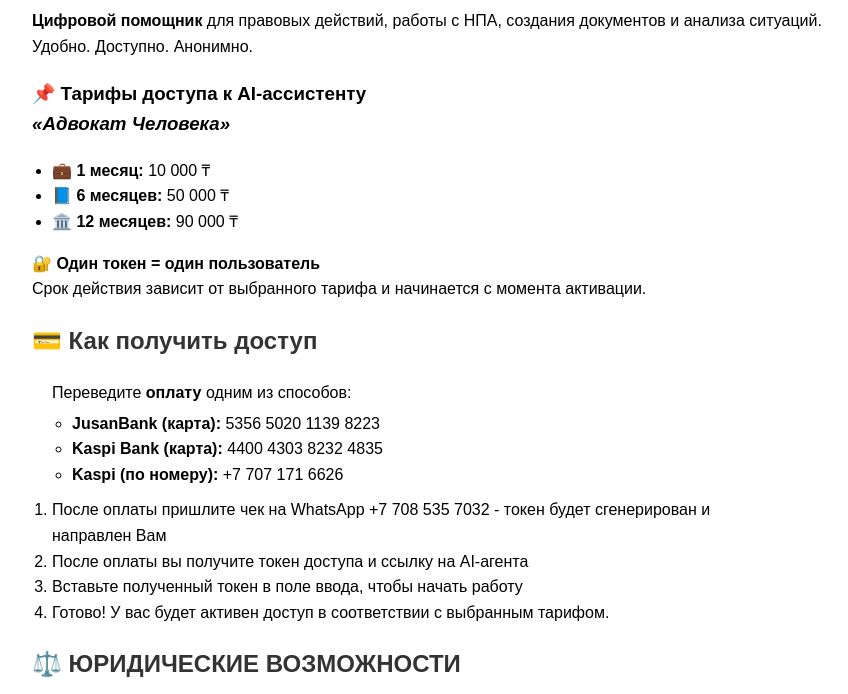
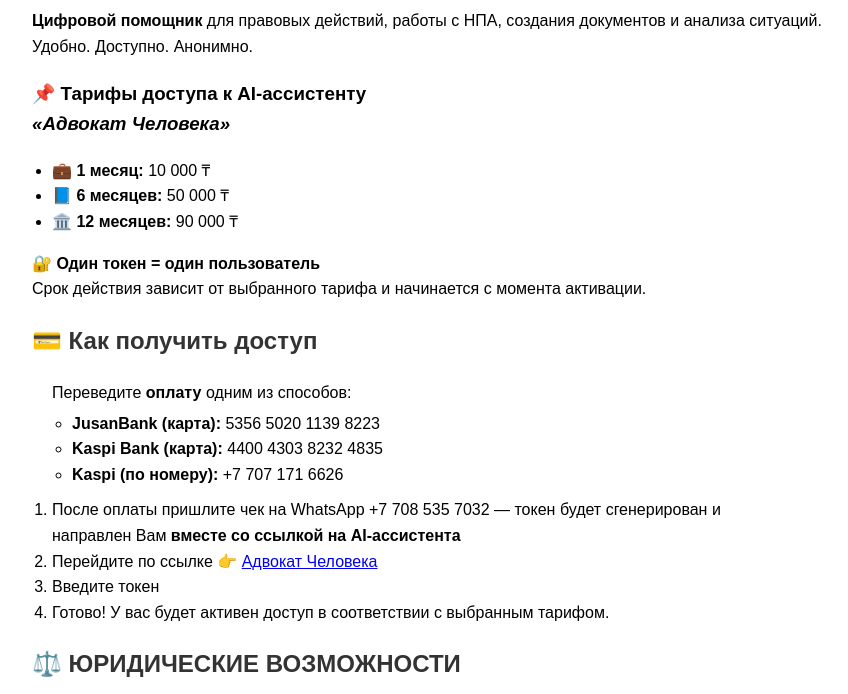
Before and after one commit to Absolutkz/advokat_cheloveka, a plain HTML site: page index.html in a window 1280 px wide. Shown: the part 106-800 px from the top of the page, without its empty margins (208-1056 px from the left). Drawn offline with Linux system fonts and the light colour scheme.

Commit message:
Update index.html

```diff
--- a/index.html
+++ b/index.html
@@ -54,10 +54,9 @@
       <li><strong>Kaspi Bank (карта):</strong> 4400 4303 8232 4835</li>
       <li><strong>Kaspi (по номеру):</strong> +7 707 171 6626</li>
     </ul>
-    <li>После оплаты пришлите чек на WhatsApp +7 708 535 7032 -  токен будет сгенерирован и направлен Вам <br>
-      </li>
-    <li>После оплаты вы получите токен доступа и ссылку на AI-агента</li>
-    <li>Вставьте полученный токен в поле ввода, чтобы начать работу</li>
+    <li>После оплаты пришлите чек на WhatsApp +7 708 535 7032 — токен будет сгенерирован и направлен Вам <strong>вместе со ссылкой на AI-ассистента</strong></li>
+    <li>Перейдите по ссылке 👉 <a href="https://chatgpt.com/g/g-67f8837735f88191bd1390d14bbb955e-advokat-cheloveka" target="_blank">Адвокат Человека</a></li>
+    <li>Введите токен</li>
     <li>Готово! У вас будет активен доступ в соответствии с выбранным тарифом.</li>
   </ol>
 
```
Lines whose indentation alone changed are shown as unchanged.
